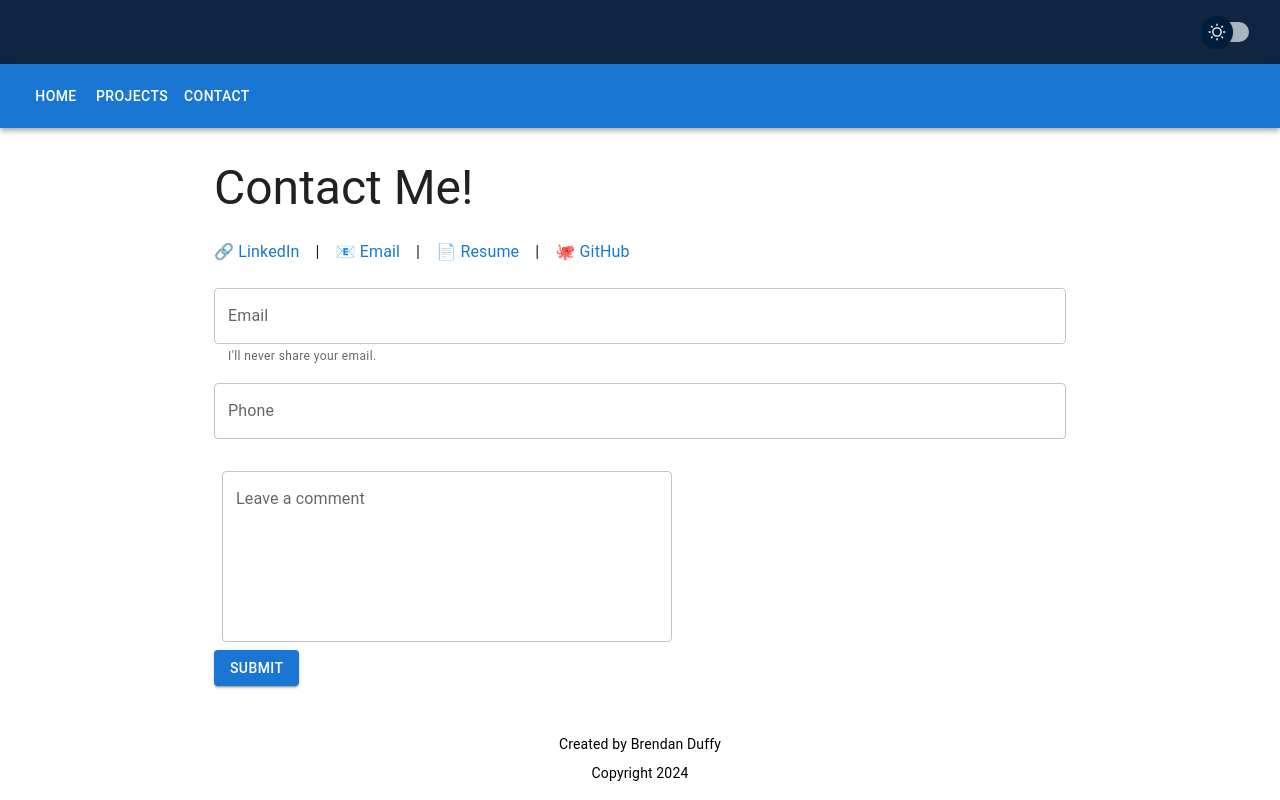
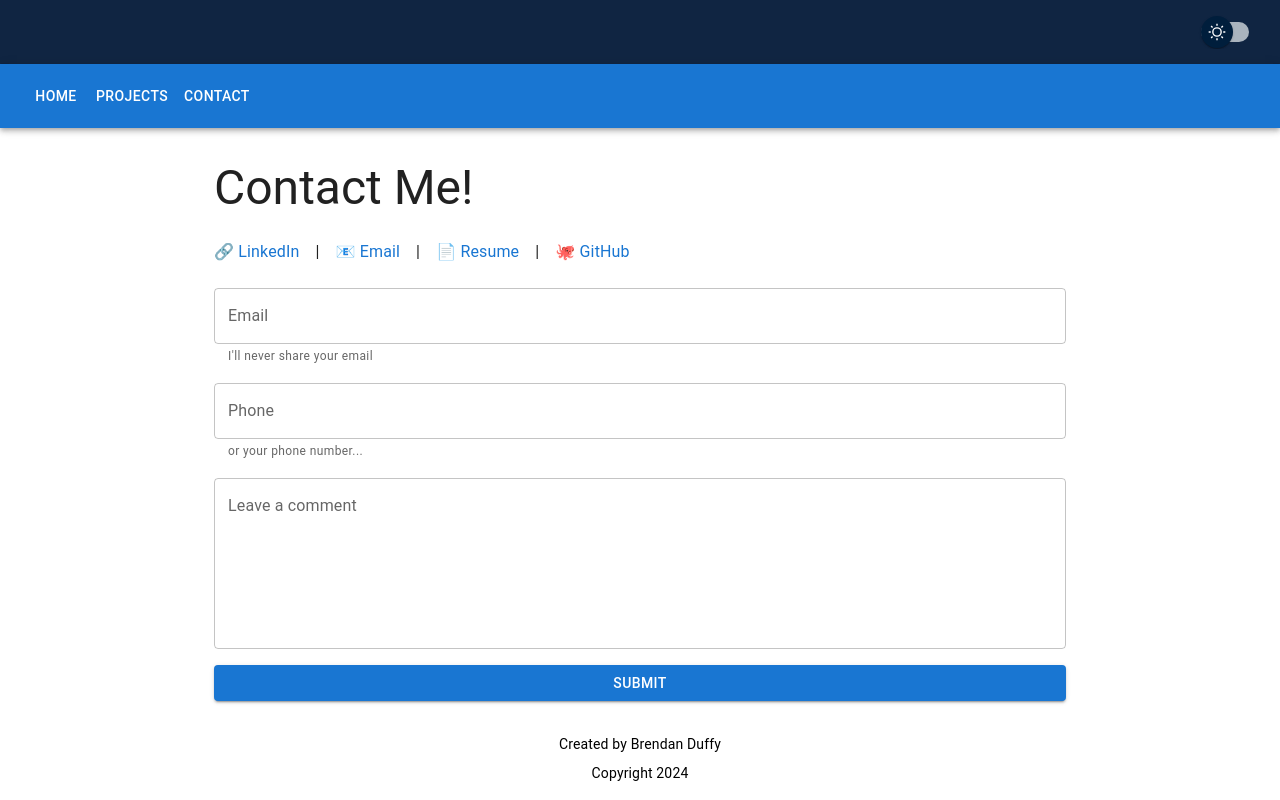
Before and after one commit to plush92/MyWebsite, a React (Vite) app in the folder frontend/: page /contact in a window 1280 px wide. Built offline with nearby package versions, Linux system fonts and the light colour scheme.

Commit message:
remove suggestionbox, combine into contactform

```diff
--- a/frontend/src/components/ContactForm.tsx
+++ b/frontend/src/components/ContactForm.tsx
@@ -1,21 +1,70 @@
-import { Box, TextField } from '@mui/material';
+import React, { useState } from "react";
+import { Box, TextField } from "@mui/material";
+import CustomButton from "./materialui/CustomButton";
 
-const ContactForm: React.FC = () => {
+const UnifiedContactForm: React.FC = () => {
+  const [email, setEmail] = useState("");
+  const [phone, setPhone] = useState("");
+  const [comment, setComment] = useState("");
+
+  const handleSubmit = async () => {
+  //   try {
+  //     await fetch(`${process.env.REACT_APP_API_URL || "http://localhost:3001"}/contact`, {
+  //       method: "POST",
+  //       headers: { "Content-Type": "application/json" },
+  //       body: JSON.stringify({ email, phone, comment }),
+  //     });
+  //     alert("Thank you. Unfortunately your opinion will not be considered at this time :)");
+  //     setEmail("");
+  //     setPhone("");
+  //     setComment("");
+  //   } catch (err) {
+  //     alert("Failed to send.");
+  //   }
+    // };
+
+    try {
+      await fetch("http://localhost:3001/contact", {
+        method: "POST",
+        headers: { "Content-Type": "application/json" },
+        body: JSON.stringify({ comment }),
+      });
+      alert("Thank you. Unfortunately your opinion will not be considered at this time :)");
+      setComment("");
+    } catch (err) {
+      alert("Failed to send.");
+    }
+  };
+
   return (
-      <Box component="form" sx={{ display: 'flex', flexDirection: 'column', gap: 2 }}>
+    <Box component="form" sx={{ display: "flex", flexDirection: "column", gap: 2 }}>
       <TextField
         id="email"
         type="email"
         label="Email"
-        helperText="I'll never share your email."
+        value={email}
+        onChange={e => setEmail(e.target.value)}
+        helperText="I'll never share your email"
       />
       <TextField
         id="phone"
         type="tel"
         label="Phone"
+        value={phone}
+        onChange={e => setPhone(e.target.value)}
+        helperText="or your phone number..."
       />
+      <TextField
+        id="comment"
+        label="Leave a comment"
+        multiline
+        rows={6}
+        value={comment}
+        onChange={e => setComment(e.target.value)}
+      />
+      <CustomButton onClick={handleSubmit}>Submit</CustomButton>
     </Box>
   );
 };
 
-export default ContactForm;
+export default UnifiedContactForm;
--- a/frontend/src/components/SuggestionBox.tsx
+++ /dev/null
@@ -1,33 +0,0 @@
-// Have a scale to rate their opinion of the site
-// Leave a suggestion/comment
-// Leave name (optional)
-// After they leave the comment, it says "Thank you. Unfortunately your opinion will not be considered at this time."
-
-import React, { useState } from "react";
-import CustomMultilineTextField from "./materialui/CustomMultilineTextField";
-import CustomButton from "./materialui/CustomButton";
-import { Box } from "@mui/material";
-
-const CommentBox: React.FC = () => {
-  const [comment, setComment] = useState("");
-
-  const handleSubmit = () => {
-    alert("Thank you. Unfortunately your opinion will not be considered at this time :)");
-    setComment("");
-  };
-
-  return (
-    <Box>
-      <CustomMultilineTextField
-        label="Leave a comment"
-        rows={6}
-        defaultValue={comment}
-        // To make it controlled, add onChange:
-        // onChange={(e) => setComment(e.target.value)}
-      />
-      <CustomButton onClick={handleSubmit}>Submit</CustomButton>
-    </Box>
-  );
-};
-
-export default CommentBox;
--- a/frontend/src/pages/Contact.tsx
+++ b/frontend/src/pages/Contact.tsx
@@ -1,5 +1,4 @@
 import { useState } from "react";
-import CommentBox from "../components/SuggestionBox";
 import CustomContainer from "../components/materialui/CustomContainer";
 import CustomBox from "../components/materialui/CustomBox";
 import ContactForm from "../components/ContactForm";
@@ -48,7 +47,6 @@ const Contact: React.FC = () => {
           </Link>
         </CustomBox>
         <ContactForm />
-        <CommentBox />
       </CustomBox>
     </CustomContainer>
   );
```
Also changed, not shown: 1 other file (tests, documents, lock files or other folders).
